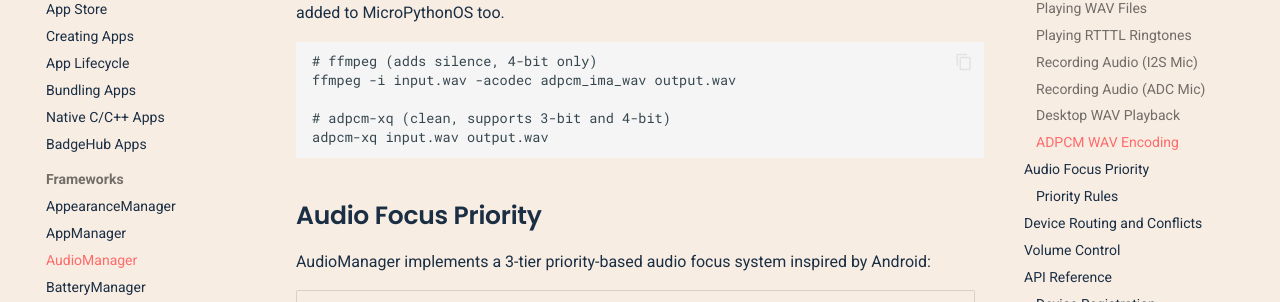
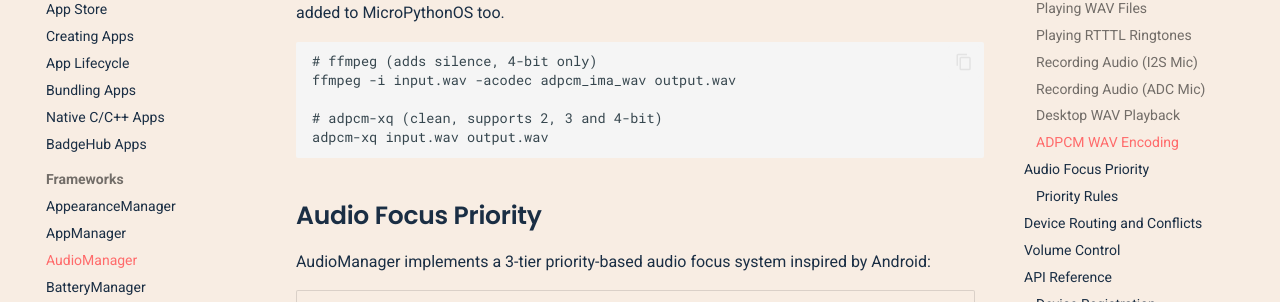
Before and after one commit to MicroPythonOS/docs, an MkDocs documentation site: the page built from docs/frameworks/audiomanager.md, in a window 1280 px wide and 900 px high, scrolled down 3428 px. Shown: the part 208-510 px from the top of the window. Built offline with MkDocs 1.6.1 and Material for MkDocs 9.7.7, drawn with Linux system fonts in a browser that asks for light colours; comment, search, counter and statistics services are not loaded.

Commit message:
update docs

````diff
--- a/docs/frameworks/audiomanager.md
+++ b/docs/frameworks/audiomanager.md
@@ -153,7 +153,7 @@ IMA ADPCM compresses 16-bit PCM to 4 bits per sample, roughly quartering WAV fil
 # ffmpeg (adds silence, 4-bit only)
 ffmpeg -i input.wav -acodec adpcm_ima_wav output.wav
 
-# adpcm-xq (clean, supports 3-bit and 4-bit)
+# adpcm-xq (clean, supports 2, 3 and 4-bit)
 adpcm-xq input.wav output.wav
 ```
 
````
